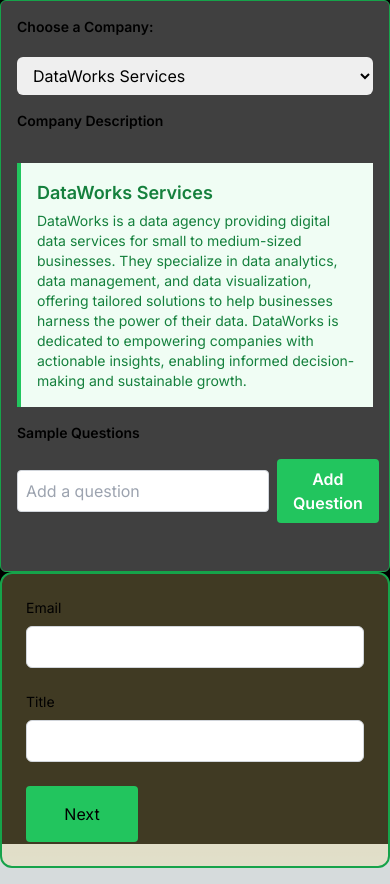
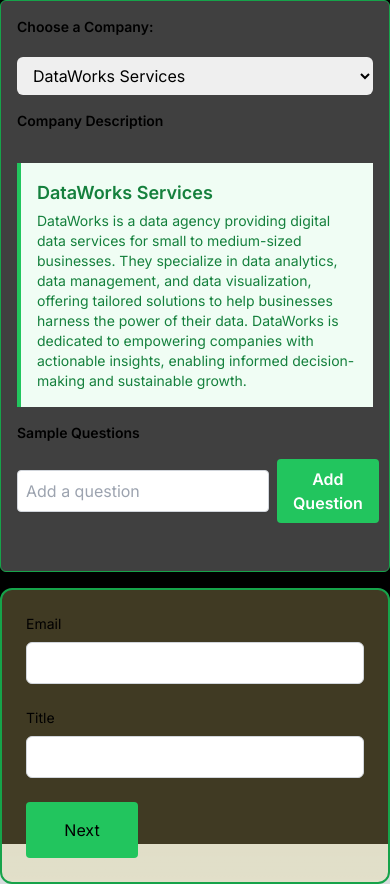
Before and after one commit to jaronsander/app-inform, a Next.js app: page /testing in a window 390 px wide. Built offline with nearby package versions, Linux system fonts and the light colour scheme.

Commit message:
added mobile gap

```diff
--- a/components/DynamicForm.tsx
+++ b/components/DynamicForm.tsx
@@ -181,8 +181,8 @@ const DynamicForm = () => {
 
   return (
     <div className="w-full max-w-screen-lg mx-auto">
-    <div className="grid md:grid-cols-2 md:gap-4 grid-cols-1">
-    <div className="col-span-1 bg-white bg-opacity-25 p-4 md:p-8 flex flex-col border border-green-600 rounded-md gap-4 h-fit w-full">
+    <div className="grid md:grid-cols-2 md:gap-4 grid-cols-1 gap-4">
+    <div className="col-span-1 bg-white bg-opacity-25 max-w-md p-4 md:p-8 flex flex-col border border-green-600 rounded-md gap-4 h-fit w-full mx-auto">
     <label htmlFor="company-select" className="block text-sm font-semibold">Choose a Company:</label>
         <select
           id="company-select"
```
